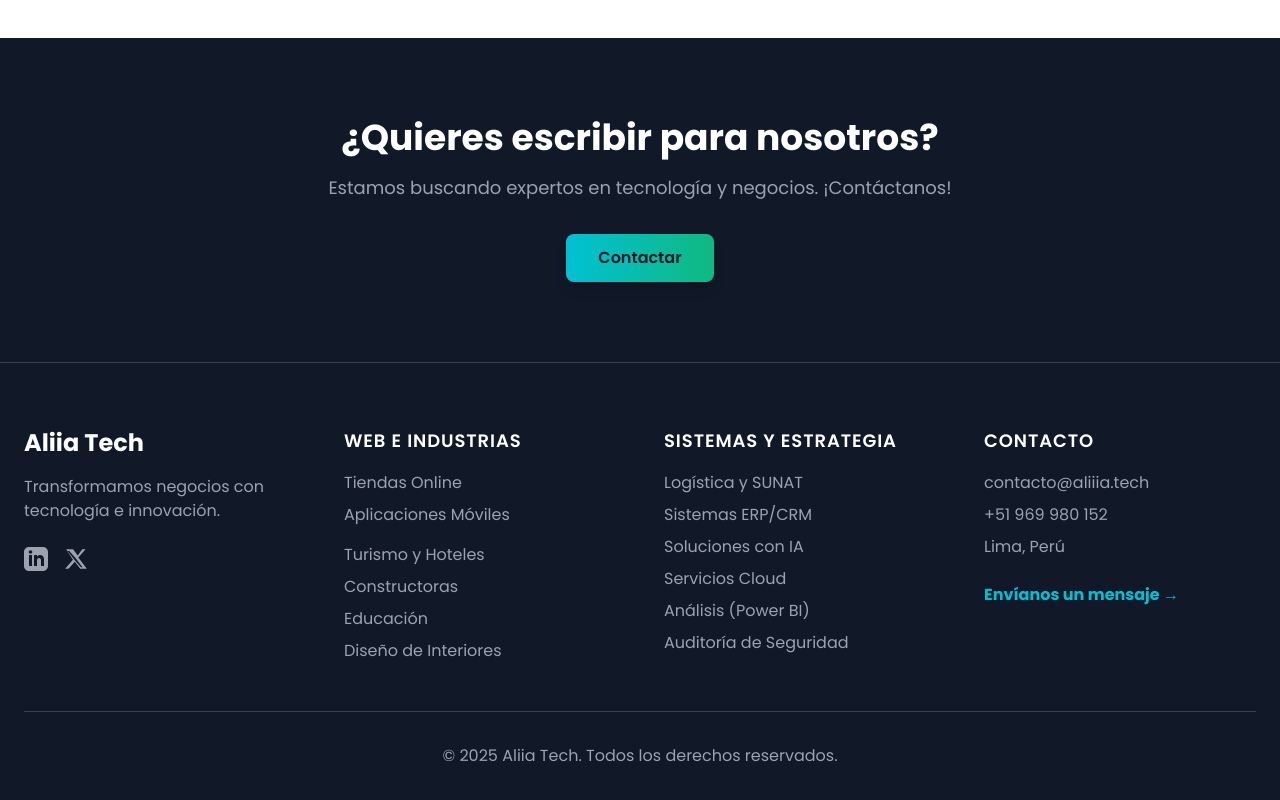
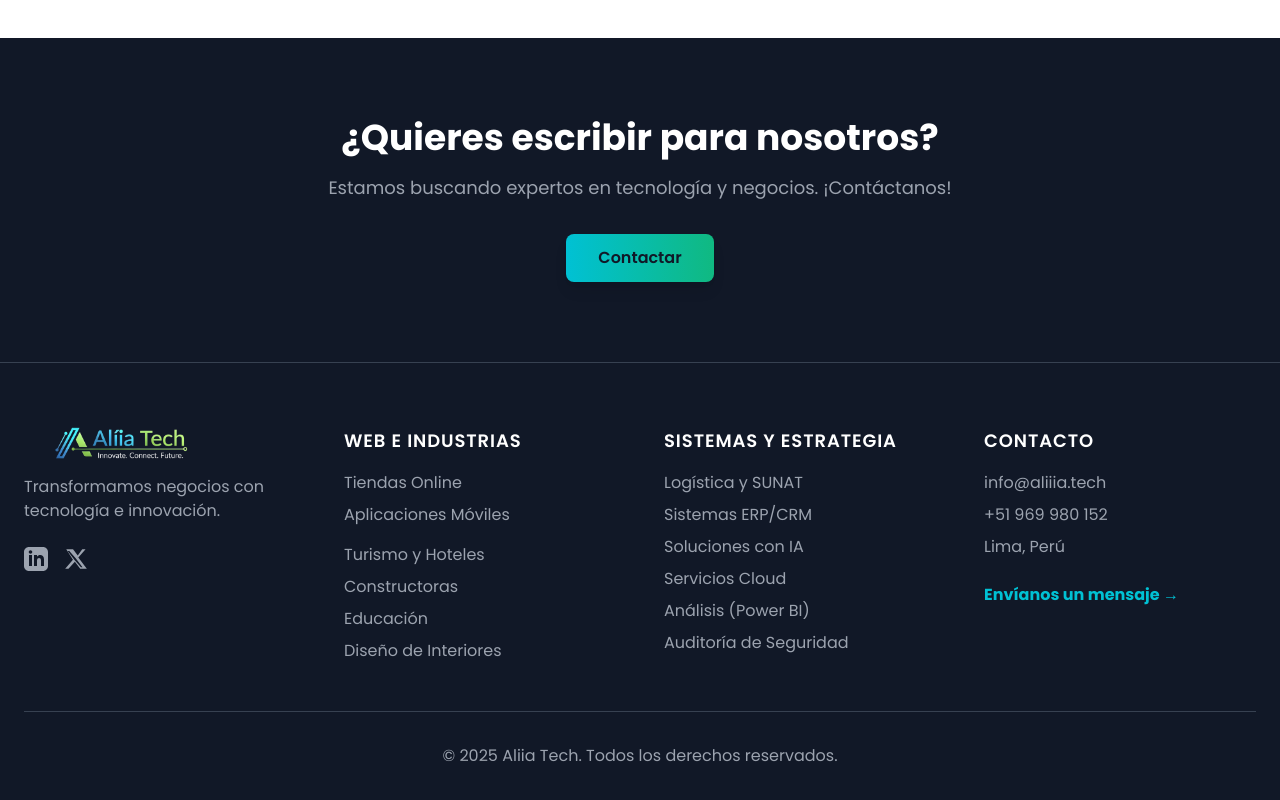
Before and after one commit to XeanN/AliiaTech, a React (Vite) app in the folder aliia-tech/: page /#/blog in a window 1280 px wide. Shown: the part 936-1736 px from the top of the page. Built offline with nearby package versions, Linux system fonts and the light colour scheme.

Commit message:
info@ logo footer

```diff
--- a/aliia-tech/src/components/Footer.jsx
+++ b/aliia-tech/src/components/Footer.jsx
@@ -1,5 +1,6 @@
 import React from 'react';
 import { Link } from 'react-router-dom';
+import logoImage from '/Aliia-tech.png';
 
 // Iconos (los definimos aquí para reusarlos)
 const LinkedInIcon = () => (
@@ -22,8 +23,12 @@
 
           {/* Columna 1: Logo e Info */}
           <div>
-            <Link to="/" className="text-2xl font-bold text-white">
-              Aliia Tech
+            <Link to="/" className="block"> {/* 'block' es bueno para un enlace de imagen */}
+                <img
+                src={logoImage}
+                alt="Logo Aliia Tech"
+                className="h-8 w-auto" // <-- ¡Ajusta esta altura! h-8 = 32px.
+                />
             </Link>
             <p className="mt-4 text-text-muted">
               Transformamos negocios con tecnología e innovación.
@@ -69,7 +74,7 @@
           <div>
             <h3 className="text-lg font-semibold text-white uppercase tracking-wider">Contacto</h3>
             <ul className="mt-4 space-y-2 text-text-muted">
-              <li>contacto@aliiia.tech</li>
+              <li>info@aliiia.tech</li>
               <li>+51 969 980 152</li>
               <li>Lima, Perú</li>
               <li className="pt-4">
--- a/aliia-tech/src/pages/Contact.jsx
+++ b/aliia-tech/src/pages/Contact.jsx
@@ -337,7 +337,7 @@
                   </div>
                   <div className="ml-4">
                     <h3 className="text-xl font-semibold text-white">Correo Electrónico</h3>
-                    <p className="text-text-muted group-hover:text-accent-start transition">contacto@aliiia.tech</p>
+                    <p className="text-text-muted group-hover:text-accent-start transition">info@aliiia.tech</p>
                   </div>
                 </a>
 
```
